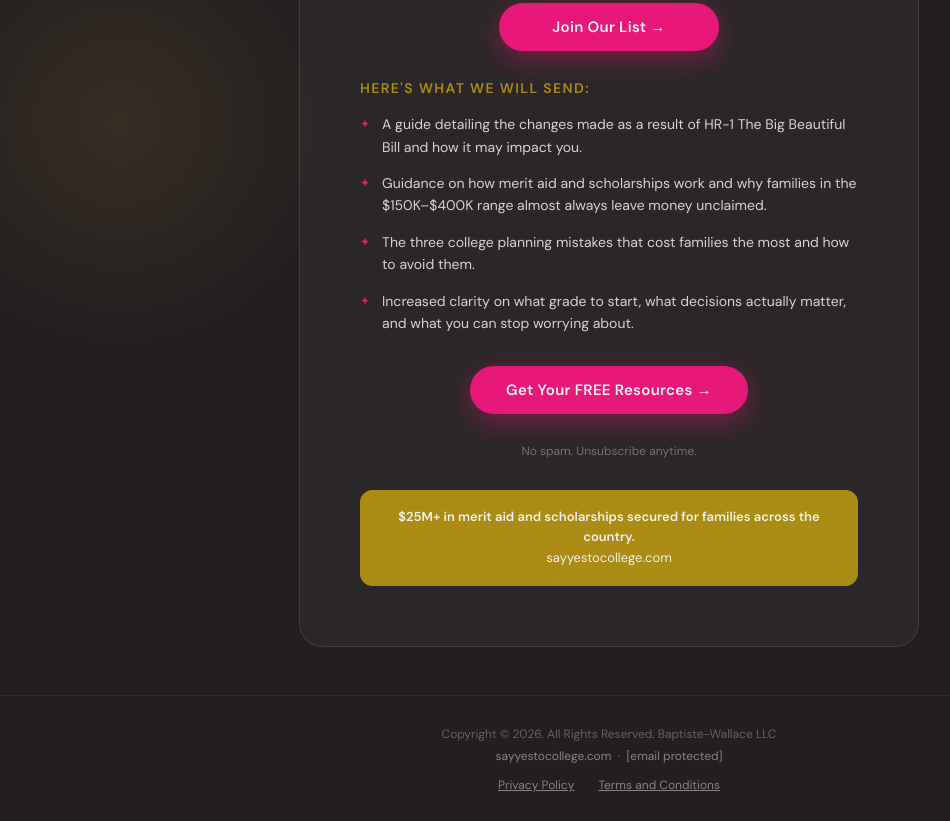
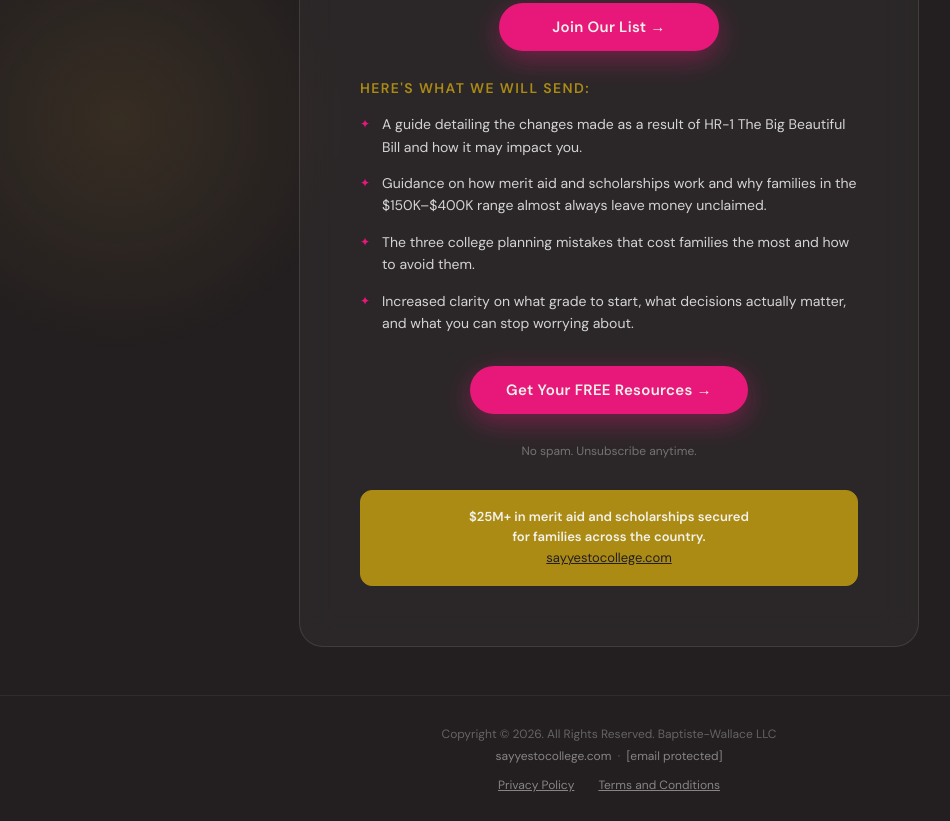
Before and after one commit to clients-colab/tcas-capturepage, a plain HTML site: page index.html in a window 1280 px wide. Shown: the part 578-1399 px from the top of the page, without its empty margins (31-981 px from the left). Drawn offline with nearby package versions, Linux system fonts and the light colour scheme; a web font is replaced by a local one.

Commit message:
Add files via upload

```diff
--- a/index.html
+++ b/index.html
@@ -129,8 +129,8 @@
       <p class="form-note">No spam. Unsubscribe anytime.</p>
 
       <div class="proof-strip">
-        <p><strong>$25M+ in merit aid and scholarships secured for families across the country.</strong><br>
-        sayyestocollege.com</p>
+        <p><strong>$25M+ in merit aid and scholarships secured<br>for families across the country.</strong><br>
+        <a href="https://sayyestocollege.com" style="color: #231f20;">sayyestocollege.com</a></p>
       </div>
 
     </div>
```
